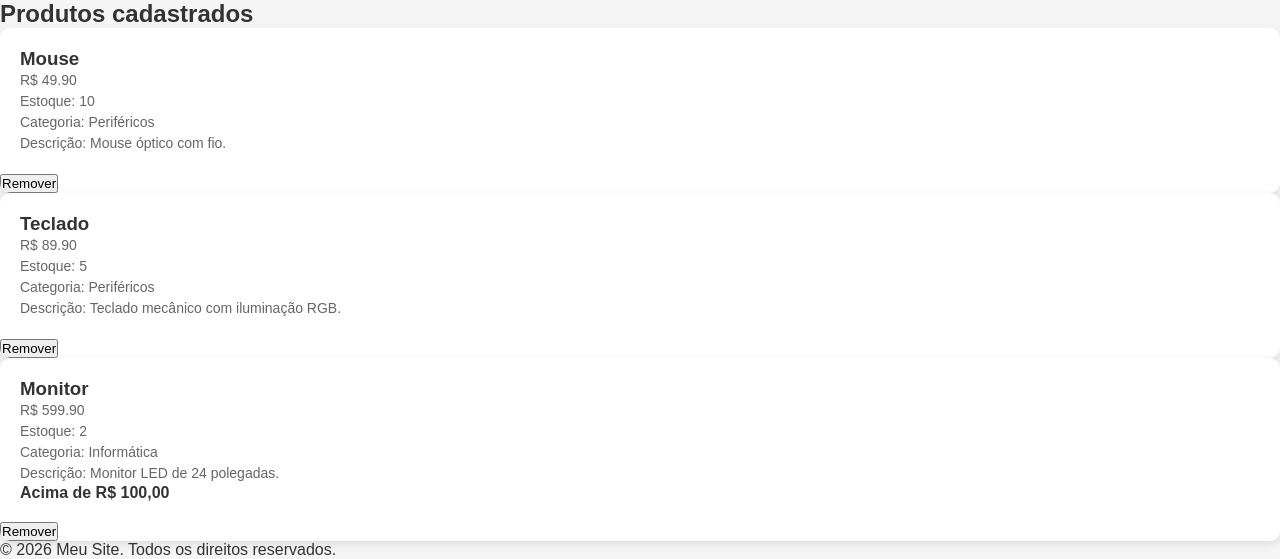
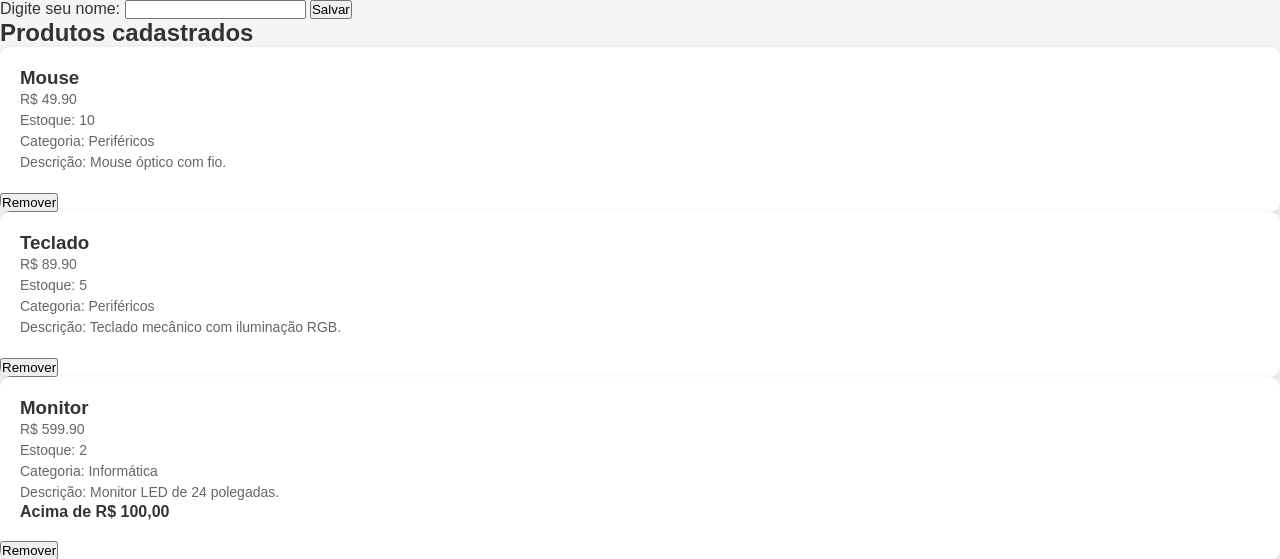
Before and after one commit to samueldolberth/API-rest, a Flask app: page / in a window 1280 px wide. Shown: the part 90-649 px from the top of the page. Run offline with Flask 3, Linux system fonts and the light colour scheme.

Commit message:
cookie no template

```diff
--- a/app.py
+++ b/app.py
@@ -1,4 +1,4 @@
-from flask import Flask, render_template, request, url_for, redirect
+from flask import Flask, make_response, render_template, request, url_for, redirect
 
 app = Flask(__name__)
 
@@ -26,9 +26,18 @@ produtos = [
     }
 ]
 
-@app.route('/')
+@app.route("/", methods=["GET", "POST"])
 def index():
-    return render_template("index.html", titulo="Catálogo de Produtos", produtos=produtos)
+    if request.method == "POST":
+        nome_visitante = request.form.get("nome_visitante", "").strip()
+        resp = make_response(redirect(url_for("index")))
+        resp.set_cookie("nome_visitante", nome_visitante, max_age=60*60*24*30)  # Cookie válido por 30 dias (seg*min*horas*dias)
+        return resp
+
+    nome_visitante = request.cookies.get("visitante")
+    return render_template(
+        "index.html", produtos=produtos, nome_visitante=nome_visitante
+    )
 
 @app.route("/sobre")
 def sobre():
@@ -83,5 +92,26 @@ def remover_produto(index):
         produtos.pop(index)
     return redirect(url_for("index"))
 
+
+# teste de coockies
+@app.route('/cor', methods=["GET", "POST"])
+def cor():
+    if request.method == "POST":
+        cor_escolhida = request.form.get("cor", "")
+        resp = make_response(redirect(url_for("cor")))
+        resp.set_cookie("cor_favorita", cor_escolhida)
+        return resp
+
+    cor_salva = request.cookies.get(
+        "cor_favorita", "nenhuma cor salva ainda"
+    )
+    return f"""
+    <p>Cor salva atualmente: {cor_salva}</p>
+    <form method="POST">
+        <input type="text" name="cor">
+        <button type="submit">Salvar cor</button>
+    </form>
+"""
+
 if __name__ == '__main__':
     app.run(debug=True)
--- a/templates/index.html
+++ b/templates/index.html
@@ -1,6 +1,16 @@
 {% extends "base.html" %}
 
 {% block content %}
+
+    {% if nome_visitante %}
+        <p>Bem-vindo, {{ nome_visitante }}!</p>
+    {% endif %}
+
+    <form method="POST">
+        <label for="nome_visitante">Digite seu nome:</label>
+        <input type="text" id="nome_visitante" name="nome_visitante" value="{{ nome_visitante or '' }}">
+        <button type="submit">Salvar</button>
+    </form>
 
     <h2 class="titulo-pagina">Produtos cadastrados</h2>
 
```
